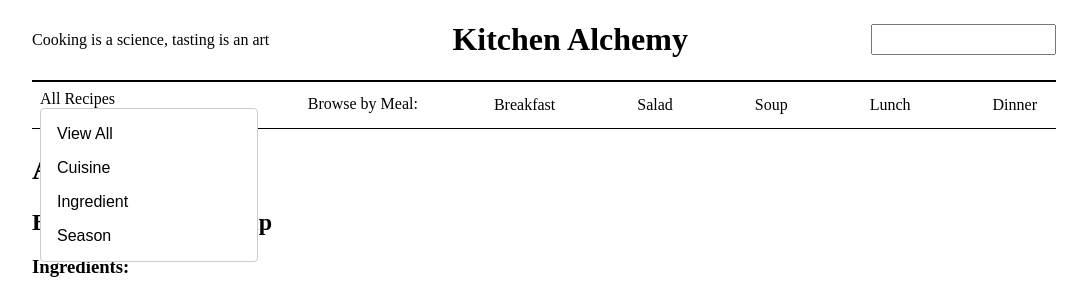
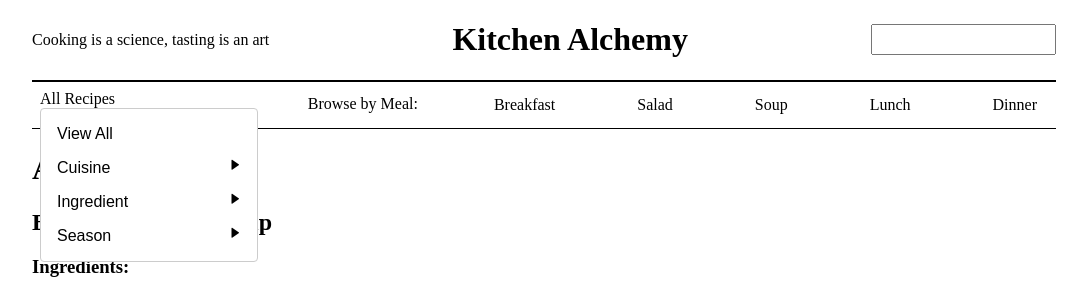
Before and after one commit to Carring10/kitchen-alchemy, a React (Vite) app: page / in a window 1280 px wide. Both pictures are taken after a click on the label "All Recipes". Shown: the top 296 px of the page, without its empty margins (96-1183 px from the left). Built offline with nearby package versions, Linux system fonts and the light colour scheme.

Commit message:
dropdown styling

```diff
--- a/src/pages/MultiLevelDropdown/MultiLevelDropdown.tsx
+++ b/src/pages/MultiLevelDropdown/MultiLevelDropdown.tsx
@@ -59,6 +59,7 @@ const MultiLevelDropdown = () => {
               onClick={() => handleCategoryClick(category)}
             >
               {category}
+              <i className='bx bxs-right-arrow' id="right-arrow"></i>
             </button>
             {activeCategory === category && (
               <ul className="subcategory-list">
--- a/src/pages/MultiLevelDropdown/multileveldropdown.css
+++ b/src/pages/MultiLevelDropdown/multileveldropdown.css
@@ -1,3 +1,5 @@
+@import url("https://unpkg.com/boxicons@2.1.4/css/boxicons.min.css");
+
 .dropdown {
   position: relative;
   display: inline-block;
@@ -19,6 +21,8 @@
 }
 
 .category-button {
+  display: flex;
+  justify-content: space-between;
   width: 100%;
   text-align: left;
   background: none;
@@ -29,16 +33,24 @@
   outline: none;
 }
 
+#right-arrow {
+  font-size: 12px;
+}
+
 .category-button:hover {
-  background-color: #f0f0f0;
+  background-color: #dbe8d7;
 }
 
 .subcategory-list {
+  background-color: white;
   list-style-type: none;
   margin: 0;
   padding: 0;
   margin-top: 4px;
-  border-top: 1px solid #ccc;
+  border: 1px solid #ccc;
+  position: absolute;
+  left: 209px;
+  top: 1px;
 }
 
 .subcategory-item {
@@ -46,6 +58,6 @@
 }
 
 .subcategory-item:hover {
-  background-color: #e0e0e0;
+  background-color: #dbe8d7;
   cursor: pointer;
 }
```
